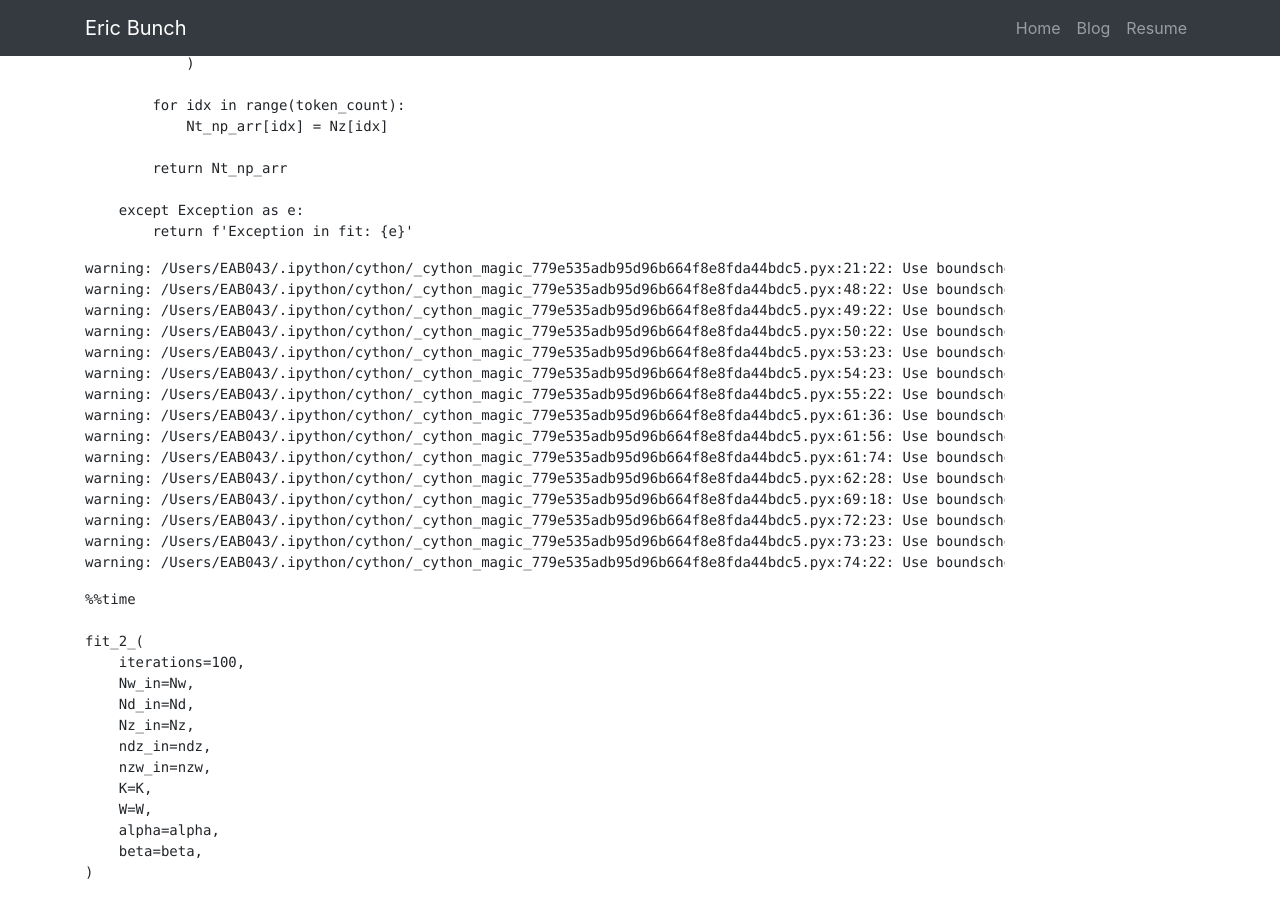
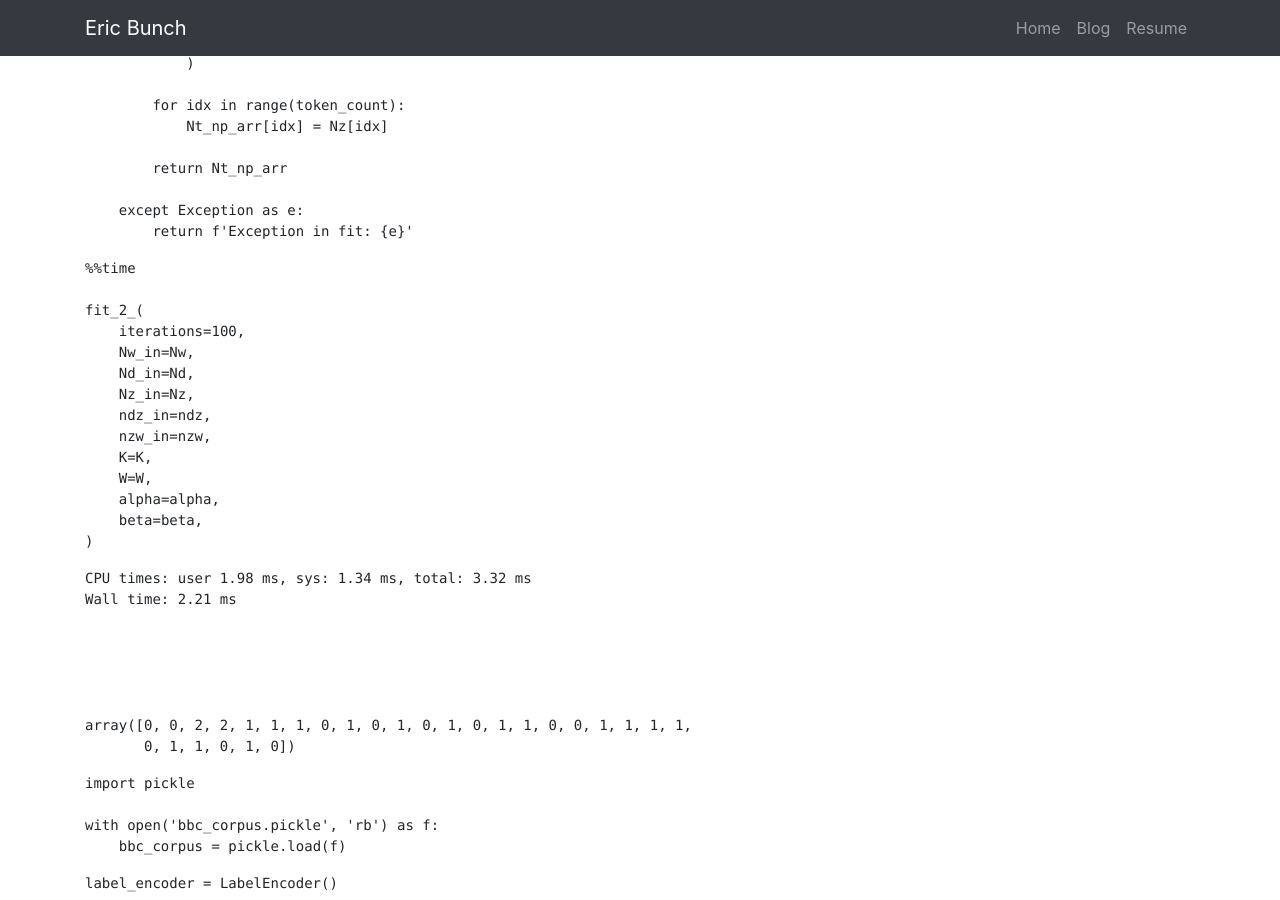
Before and after one commit to eric-bunch/eric-bunch.github.io, a Jekyll site: the page built from _posts/2019-08-17-cython-examples-sampling-and-lda.md, in a window 1280 px wide and 900 px high, scrolled down 17197 px. Built offline with Jekyll 4.4.1, drawn with Linux system fonts in a browser that asks for light colours; formulas are drawn with MathJax 3; a script that is not in the unit is left out; comment, search, counter and statistics services are not loaded.

Commit message:
remove warnings

````diff
--- a/_posts/2019-08-17-cython-examples-sampling-and-lda.md
+++ b/_posts/2019-08-17-cython-examples-sampling-and-lda.md
@@ -909,21 +909,6 @@ cpdef fit_2_(
         return f'Exception in fit: {e}'
 ```
 
-    warning: /Users/EAB043/.ipython/cython/_cython_magic_779e535adb95d96b664f8e8fda44bdc5.pyx:21:22: Use boundscheck(False) for faster access
-    warning: /Users/EAB043/.ipython/cython/_cython_magic_779e535adb95d96b664f8e8fda44bdc5.pyx:48:22: Use boundscheck(False) for faster access
-    warning: /Users/EAB043/.ipython/cython/_cython_magic_779e535adb95d96b664f8e8fda44bdc5.pyx:49:22: Use boundscheck(False) for faster access
-    warning: /Users/EAB043/.ipython/cython/_cython_magic_779e535adb95d96b664f8e8fda44bdc5.pyx:50:22: Use boundscheck(False) for faster access
-    warning: /Users/EAB043/.ipython/cython/_cython_magic_779e535adb95d96b664f8e8fda44bdc5.pyx:53:23: Use boundscheck(False) for faster access
-    warning: /Users/EAB043/.ipython/cython/_cython_magic_779e535adb95d96b664f8e8fda44bdc5.pyx:54:23: Use boundscheck(False) for faster access
-    warning: /Users/EAB043/.ipython/cython/_cython_magic_779e535adb95d96b664f8e8fda44bdc5.pyx:55:22: Use boundscheck(False) for faster access
-    warning: /Users/EAB043/.ipython/cython/_cython_magic_779e535adb95d96b664f8e8fda44bdc5.pyx:61:36: Use boundscheck(False) for faster access
-    warning: /Users/EAB043/.ipython/cython/_cython_magic_779e535adb95d96b664f8e8fda44bdc5.pyx:61:56: Use boundscheck(False) for faster access
-    warning: /Users/EAB043/.ipython/cython/_cython_magic_779e535adb95d96b664f8e8fda44bdc5.pyx:61:74: Use boundscheck(False) for faster access
-    warning: /Users/EAB043/.ipython/cython/_cython_magic_779e535adb95d96b664f8e8fda44bdc5.pyx:62:28: Use boundscheck(False) for faster access
-    warning: /Users/EAB043/.ipython/cython/_cython_magic_779e535adb95d96b664f8e8fda44bdc5.pyx:69:18: Use boundscheck(False) for faster access
-    warning: /Users/EAB043/.ipython/cython/_cython_magic_779e535adb95d96b664f8e8fda44bdc5.pyx:72:23: Use boundscheck(False) for faster access
-    warning: /Users/EAB043/.ipython/cython/_cython_magic_779e535adb95d96b664f8e8fda44bdc5.pyx:73:23: Use boundscheck(False) for faster access
-    warning: /Users/EAB043/.ipython/cython/_cython_magic_779e535adb95d96b664f8e8fda44bdc5.pyx:74:22: Use boundscheck(False) for faster access
 
 
 
````
